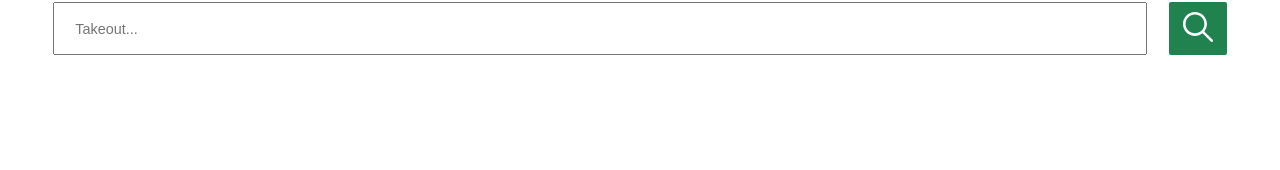
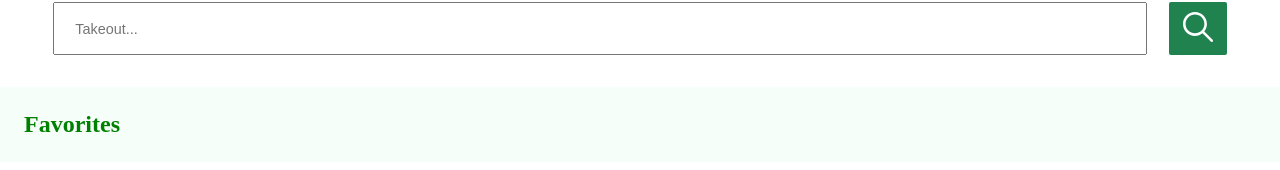
Before and after one commit to JKirkYuan/toronto-waste, a React (Create React App) app: page / in a window 1280 px wide. Shown: the part 150-320 px from the top of the page. Built offline with nearby package versions, Linux system fonts and the light colour scheme.

Commit message:
Finished app

```diff
--- a/src/App.tsx
+++ b/src/App.tsx
@@ -2,6 +2,7 @@ import React, { Component } from 'react';
 import styled from 'styled-components';
 import SearchBar from './components/SearchBar';
 import ResultsList from './components/ResultsList';
+import FavoritesList from './components/FavoritesList';
 
 const AppContainer = styled.div`
     height: 100vh;
@@ -32,6 +33,7 @@ class App extends Component {
         </Header>
         <SearchBar />
         <ResultsList />
+        <FavoritesList />
       </AppContainer>
     );
   }
--- /dev/null
+++ b/src/components/FavoritesList.tsx
@@ -0,0 +1,54 @@
+import React, { Component } from 'react';
+import { connect } from 'react-redux';
+import { Dispatch, bindActionCreators } from 'redux';
+import styled from 'styled-components';
+import { WasteData, addToFavorites } from '../actions/index';
+import ResultsListItem from './ResultsListItem';
+
+const StyledFavoritesContainer = styled.div`
+    margin-top: 2em;
+    background-color: #f5fef9;
+`;
+
+const FavoritesTitle = styled.div`
+    font-weight: 700;
+    color: green;
+    font-size: 1.5em;
+    padding: 1em;
+`;
+
+export type StateProps = {
+    favoritesList: WasteData[];
+};
+
+export type Props = StateProps;
+
+class FavoritesList extends Component<Props> {
+    renderList() {
+        return this.props.favoritesList.map(waste =>
+            <ResultsListItem
+                key={waste.title}
+                waste={waste}
+            />
+        );
+    }
+    render() {
+        if (!this.props.favoritesList) {
+            return <></>;
+        }
+        return(
+            <StyledFavoritesContainer>
+                <FavoritesTitle>Favorites</FavoritesTitle>
+                {this.renderList()}
+            </StyledFavoritesContainer>
+        );
+    }
+}
+
+function mapStateToProps(state: StateProps) {
+    return {
+        favoritesList: state.favoritesList,
+    }
+}
+
+export default connect(mapStateToProps, null)(FavoritesList);
```
